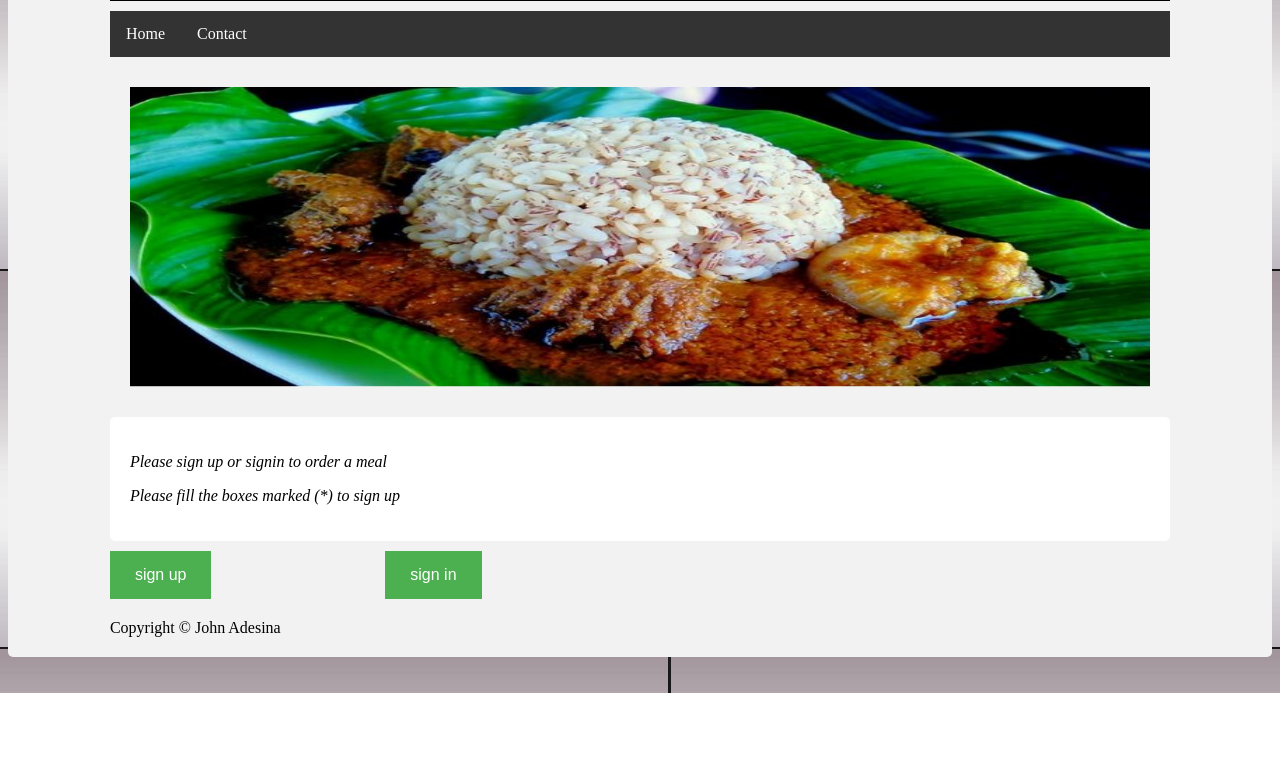
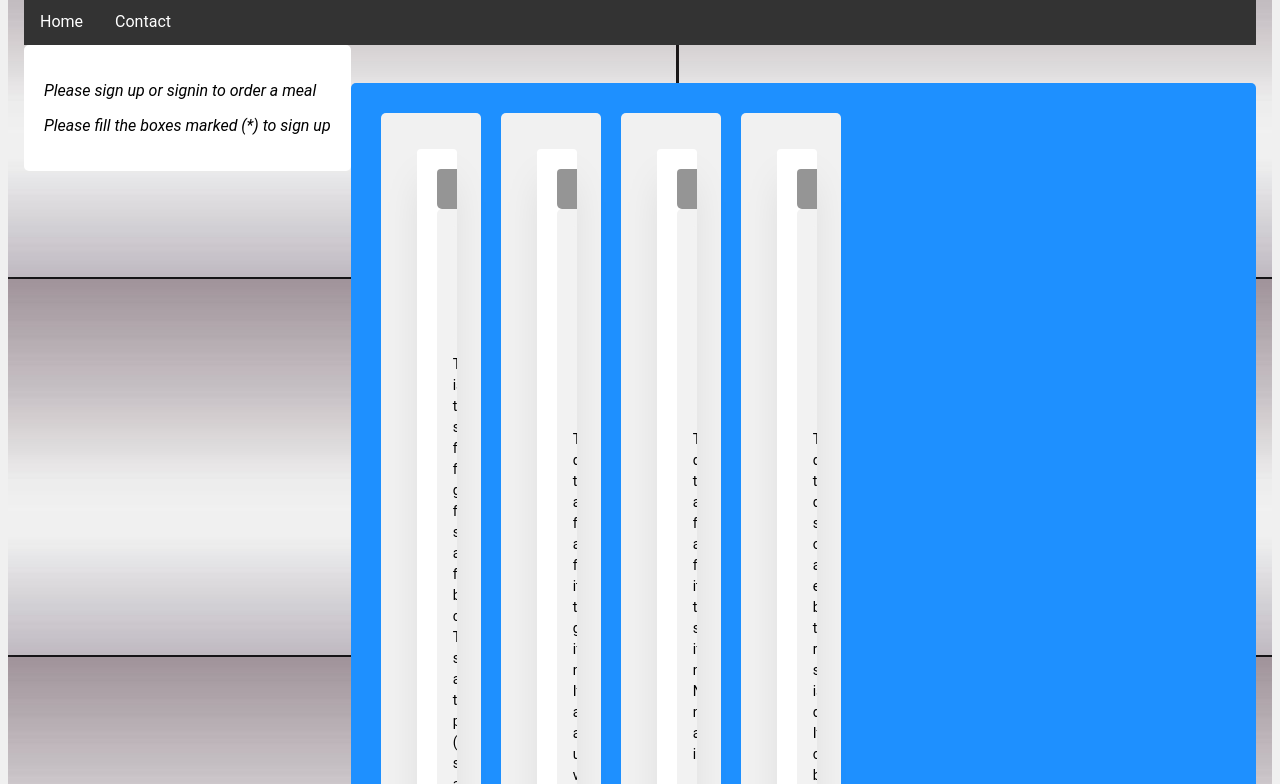
Before and after one commit to johnadesina/Book-A-Meal, a website: page UI/index.html in a window 1280 px wide. Shown: the part 107-891 px from the top of the page. Before the commit the page ends 800 px from the top, so only its background shows below. Drawn offline with Linux system fonts and the light colour scheme; grey boxes are pictures that could not be loaded; files whose address does not match are found by name.

```diff
--- a/UI/index.css
+++ b/UI/index.css
@@ -17,7 +17,7 @@
 }
 
 .nav {
-	color: #000000;
+	color: #ffa500;
 }
 
 .mslides {
@@ -68,7 +68,20 @@
 	padding: 10px;
 }
 
+.flex-container {
+  display: flex;
+  flex-flow: row wrap;
+  background-color: DodgerBlue;
+}
 
+.flex-container > .one {
+  background-color: #f1f1f1;
+  width: 100px;
+  margin: 10px;
+  text-align: center;
+  line-height: 75px;
+  font-size: 30px;
+}
 
 
 
@@ -239,71 +252,148 @@
 
 
 
-.modal {
-	position: fixed;
-	font-family: Arial, Helvetica, sans-serif;
-	top: 0;
-	height: auto;
-	overflow: auto;
-	width: auto;
-	right: 0;
-	bottom: 0;
-	left: 0;
-	background: rgba(0,0,0,0.8);
-	z-index: 99999;
-	opacity:0;
-	-webkit-transition: opacity 400ms ease-in;
-	-moz-transition: opacity 400ms ease-in;
-	transition: opacity 400ms ease-in;
-	pointer-events: none;
+
+
+@gray-darker:               #444444;
+@gray-dark:                 #696969;
+@gray:                      #999999;
+@gray-light:                #cccccc;
+@gray-lighter:              #ececec;
+@gray-lightest:             lighten(@gray-lighter,4%);
+
+*,
+*::before,
+*::after {
+  box-sizing: border-box;
 }
 
-
-
-.modal:target {
-	opacity:1;
-	pointer-events: auto;
+html {
+  background-color: #f0f0f0;
 }
 
-.modal-header {
-    padding: 2px 16px;
-    background-color: #000000;
-    color: white;
+body {
+  color: @gray;
+  font-family: 'Roboto','Helvetica Neue', Helvetica, Arial, sans-serif;
+  font-style: normal;
+  font-weight: 400;
+  letter-spacing: 0;
+  padding: 1rem;
+  text-rendering: optimizeLegibility;
+  -webkit-font-smoothing: antialiased;
+  -moz-osx-font-smoothing: grayscale;
+  -moz-font-feature-settings: "liga" on;
 }
 
-.modal.op {
-	height: 20px;
-	width: 20px;
-	position: relative;
-	margin: 10% auto;
-	padding: 5px 20px 13px 20px;
-	border-radius: 10px;
-	background: #fff;
-	background: -moz-linear-gradient(#fff, #999);
-	background: -webkit-linear-gradient(#fff, #999);
-	background: -o-linear-gradient(#fff, #999);
+img {
+  height: auto;
+  max-width: 100%;
+  vertical-align: middle;
 }
 
-
-
-
-.close {
-	background: #606061;
-	color: #FFFFFF;
-	line-height: 25px;
-	position: absolute;
-	right: 0px;
-	text-align: center;
-	top: 0px;
-	width: 24px;
-	text-decoration: none;
-	font-weight: bold;
-	-webkit-border-radius: 12px;
-	-moz-border-radius: 12px;
-	border-radius: 12px;
-	-moz-box-shadow: 1px 1px 3px #000;
-	-webkit-box-shadow: 1px 1px 3px #000;
-	box-shadow: 1px 1px 3px #000;
+.btn {
+  background-color: white;
+  border: 1px solid @gray-light;
+  //border-radius: 1rem;
+  color: @gray-dark;
+  padding: 0.5rem;
+  text-transform: lowercase;
 }
 
-.close:hover { background: #00d9ff; }
+.btn--block {
+  display: block;
+  width: 100%;
+}
+
+.cards {
+  display: flex;
+  flex-wrap: wrap;
+  list-style: none;
+  margin: 0;
+  padding: 0;
+}
+
+.cards__item {
+  display: flex;
+  padding: 1rem;
+  @media(min-width: 40rem) {
+    width: 50%;
+  }
+  @media(min-width: 56rem) {
+    width: 33.3333%;
+  }
+}
+
+.card {
+  background-color: white;
+  border-radius: 0.25rem;
+  box-shadow: 0 20px 40px -14px rgba(0,0,0,0.25);
+  display: flex;
+  flex-direction: column;
+  overflow: hidden;
+  &:hover {
+    .card__image {
+      filter: contrast(100%);
+    }
+  }
+}
+
+.card__content {
+  display: flex;
+  flex: 1 1 auto;
+  flex-direction: column;
+  padding: 1rem;
+}
+
+.card__image {
+  background-position: center center;
+  background-repeat: no-repeat;
+  background-size: cover;
+  border-top-left-radius: 0.25rem;
+  border-top-right-radius: 0.25rem;
+  filter: contrast(70%);
+  //filter: saturate(180%);
+  overflow: hidden;
+  position: relative;
+  transition: filter 0.5s cubic-bezier(.43,.41,.22,.91);;
+  &::before {
+    content: "";
+      display: block;
+    padding-top: 56.25%; // 16:9 aspect ratio
+  }
+  @media(min-width: 40rem) {
+    &::before {
+      padding-top: 66.6%; // 3:2 aspect ratio
+    }
+  }
+}
+
+.card__image--flowers {
+  background-image: url(https://unsplash.it/800/600?image=82);
+}
+
+.card__image--river {
+  background-image: url(https://unsplash.it/800/600?image=11);
+}
+
+.card__image--record {
+  background-image: url(https://unsplash.it/800/600?image=39);
+}
+
+.card__image--fence {
+  background-image: url(https://unsplash.it/800/600?image=59);
+}
+
+.card__title {
+  color: @gray-dark;
+  font-size: 1.25rem;
+  font-weight: 300;
+  letter-spacing: 2px;
+  text-transform: uppercase;
+}
+
+.card__text {
+  flex: 1 1 auto;
+  font-size: 0.875rem;
+  line-height: 1.5;
+  margin-bottom: 1.25rem;
+}
--- a/UI/index.html
+++ b/UI/index.html
@@ -7,7 +7,7 @@
 </head>
 <body style="background-image:url('backg.jpg')">
 
-<div class="grid-container">
+
 
 <header>
   <h1>Book-A-Meal</h1>
@@ -24,25 +24,78 @@
    <div class="para2">
     <p>Please sign up or signin to order a meal</p>
     <P>Please fill the boxes marked (*) to sign up</P>
+
+   </div> <br><br>
+
+   <div class="flex-container">
+
+   <div class="one">
+<ul class="cards">
+  <li class="cards__item">
+    <div class="card">
+      <div class="card__image card__image--fence"></div>
+      <div class="card__content">
+        <div class="card__title">Flex</div>
+        <p class="card__text">This is the shorthand for flex-grow, flex-shrink and flex-basis combined. The second and third parameters (flex-shrink and flex-basis) are optional. Default is 0 1 auto. </p>
+        <button class="btn btn--block card__btn">Button</button>
+      </div>
+    </div>
+  </li>
+  </div>
+
+
+  <div class="one">
+  <li class="cards__item">
+    <div class="card">
+      <div class="card__image card__image--river"></div>
+      <div class="card__content">
+        <div class="card__title">Flex Grow</div>
+        <p class="card__text">This defines the ability for a flex item to grow if necessary. It accepts a unitless value that serves as a proportion. It dictates what amount of the available space inside the flex container the item should take up.</p>
+        <button class="btn btn--block card__btn">Button</button>
+      </div>
+    </div>
+  </li>
+
    </div>
 
 
+  <div class="one">
+  <li class="cards__item">
+    <div class="card">
+      <div class="card__image card__image--record"></div>
+      <div class="card__content">
+        <div class="card__title">Flex Shrink</div>
+        <p class="card__text">This defines the ability for a flex item to shrink if necessary. Negative numbers are invalid.</p>
+        <button class="btn btn--block card__btn">Button</button>
+      </div>
+    </div>
+  </li>
+
+  </div>
+
+  <div class="one">
+
+  <li class="cards__item">
+    <div class="card">
+      <div class="card__image card__image--flowers"></div>
+      <div class="card__content">
+        <div class="card__title">Flex Basis</div>
+        <p class="card__text">This defines the default size of an element before the remaining space is distributed. It can be a length (e.g. 20%, 5rem, etc.) or a keyword. The auto keyword means "look at my width or height property."</p>
+        <button class="btn btn--block card__btn">Button</button>
+      </div>
+    </div>
+  </li>
+</ul>
+
+</div>
 
 
-<div class="fslides">
-  <img class="mslides" src="food1.JPG">
-  <img class="mslides" src="food2.JPG">
-  <img class="mslides" src="food3.JPG">
 </div>
 
 
 <a href="#myModal"><button class="signupbtn">sign up</button></a>
 
-<div id="myModal" class="modal">
-
  <div class="op">
-        <div class="modal-header"><span><a href="#close" title="Close" class="close">X</a></span><h1>SIGN UP</h1>
-        </div>
 
         <div class="form1">
 
@@ -81,16 +134,12 @@
 
     </div>
 
-</div>
-
 
 <a href="#mysModal"><button class="signinbtn">sign in</button></a>
 
-<div id="mysModal" class="modal">
+
 
  <div class="op">
-        <div class="modal-header"><span><a href="#close" title="Close" class="close">X</a></span><h1>SIGN IN</h1>
-        </div>
 
 
 <div class="form2">
@@ -112,12 +161,11 @@
 
 </div>
 
-</div>
 
 
 <footer class="footer">Copyright &copy; John Adesina</footer>
 
-</div>
+
 
 
 
--- a/UI/index.js
+++ /dev/null
@@ -1,14 +0,0 @@
-var myIndex = 0;
-carousel();
-
-function carousel() {
-    var i;
-    var x = document.getElementsByClassName("mslides");
-    for (i = 0; i < x.length; i++) {
-       x[i].style.display = "none";
-    }
-    myIndex++;
-    if (myIndex > x.length) {myIndex = 1}
-    x[myIndex-1].style.display = "block";
-    setTimeout(carousel, 4000); // Change image every 2 seconds
-}
```
Also changed, not shown: UI/img/addmenu.JPG (renamed from UI/addmenu.JPG), UI/img/backcreate.JPG (renamed from UI/backcreate.JPG), UI/img/backg.JPG (renamed from UI/backg.JPG), UI/img/editmenu.JPG (renamed from UI/editmenu.JPG), UI/img/editorder.JPG (renamed from UI/editorder.JPG), UI/img/food1.JPG (renamed from UI/food1.JPG), UI/img/food2.JPG (renamed from UI/food2.JPG), UI/img/food3.JPG (renamed from UI/food3.JPG), UI/img/setmenu.JPG (renamed from UI/setmenu.JPG), UI/img/viewcaterers.JPG (renamed from UI/viewcaterers.JPG), UI/signin.html (added), UI/signup.html (added).
